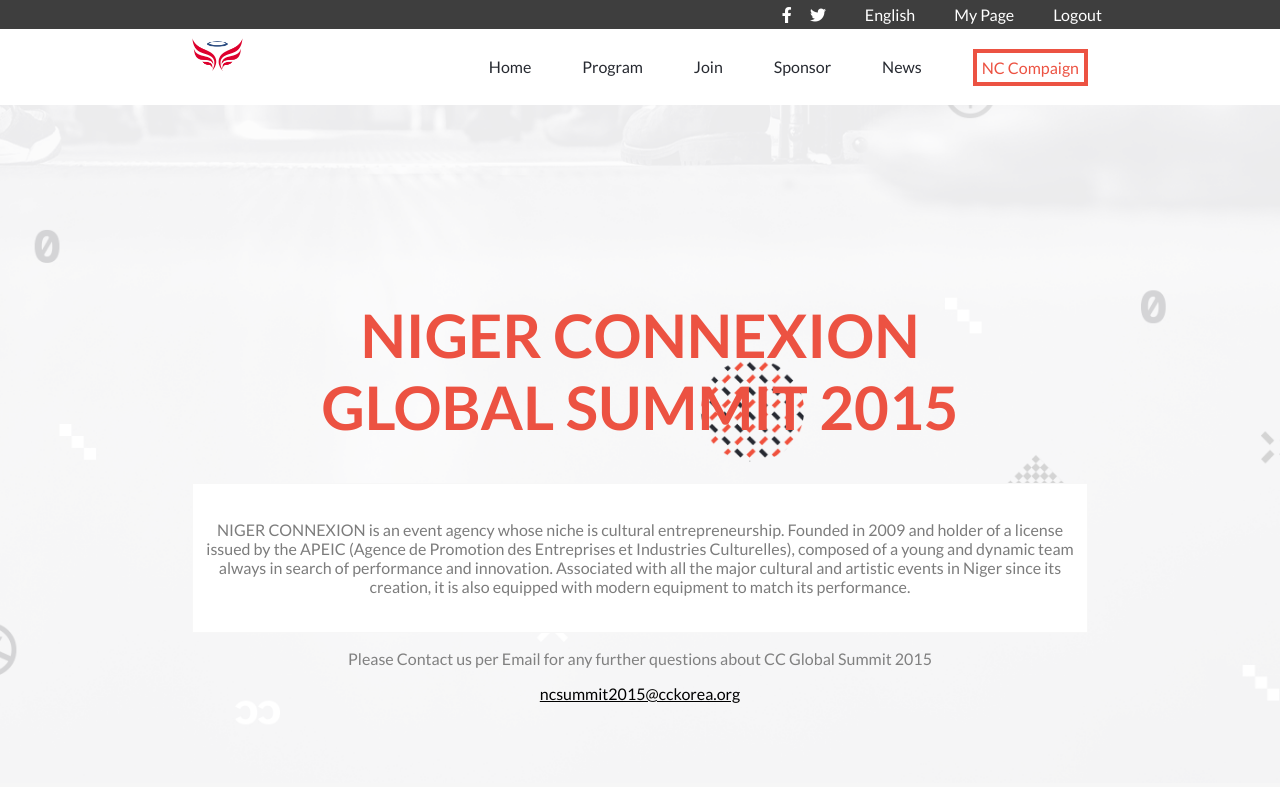
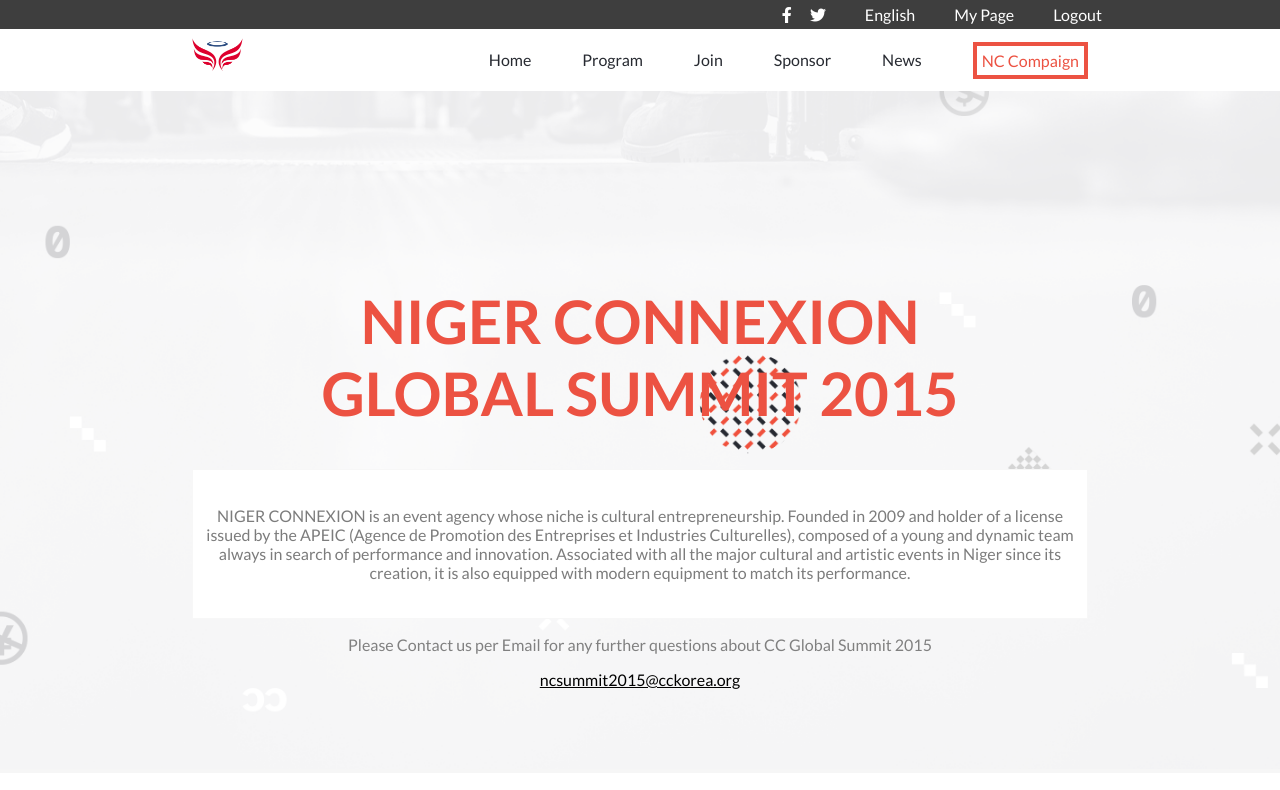
Before and after one commit to Yacoubou-seidou/firstCapstone-project, a website: page about.html in a window 1280 px wide. Shown: the top 790 px of the page. Drawn offline with Linux system fonts and the light colour scheme.

```diff
--- a/about.css
+++ b/about.css
@@ -45,6 +45,12 @@
   margin-right: 5%;
 }
 
+.compaign {
+  border: 4px solid #ec5242;
+  padding: 5px;
+  color: #ec5242;
+}
+
 .mobile_nav {
   padding-bottom: 10%;
 }
@@ -86,9 +92,8 @@
 
 .link_item {
   font-style: normal;
-  font-weight: 600;
-  font-size: 32px;
-  line-height: 44px;
+  font-size: 20px;
+  line-height: 30px;
 }
 
 .menu_list {
@@ -436,12 +441,6 @@
     margin-bottom: 0;
   }
 
-  .compaign {
-    border: 4px solid #ec5242;
-    padding: 5px;
-    color: #ec5242;
-  }
-
   .showMenu {
     transform: translateY(0);
   }
--- a/about.html
+++ b/about.html
@@ -64,7 +64,7 @@
       <hr class="red_bar">
       <p class="message">The logo of NC Global Summit 2015 was decided <br> through the logo competition from 8. June to 7 . July</p>
         <div class="card_program">
-          <img src="./pictures/logoLion.png" alt="lecture_icon" class="centerLogo">
+          <img src="./pictures/logoLion.png" alt="logo" class="centerLogo">
         </div>
 
     </div>
--- a/style.css
+++ b/style.css
@@ -55,6 +55,12 @@
   font-size: 20px;
 }
 
+.compaign {
+  border: 4px solid #ec5242;
+  padding: 5px;
+  color: #ec5242;
+}
+
 .hamburger {
   color: transparent;
   padding: 0;
@@ -79,11 +85,9 @@
 }
 
 .link_item {
-  font-family: 'Poppins', sans-serif;
   font-style: normal;
-  font-weight: 600;
-  font-size: 32px;
-  line-height: 44px;
+  font-size: 20px;
+  line-height: 30px;
 }
 
 .menu_list {
```
